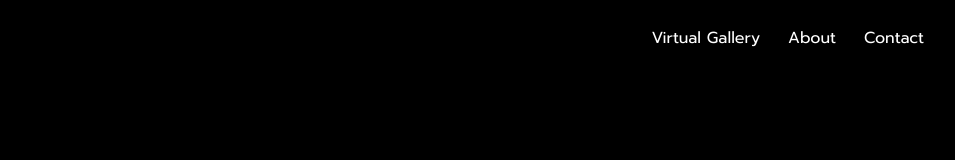
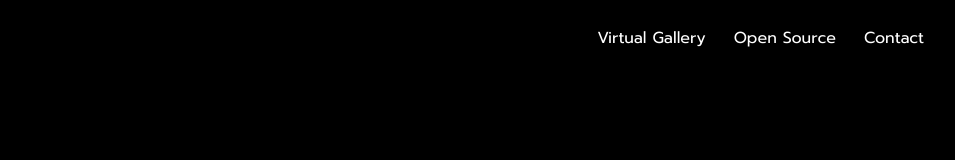
Before and after one commit to Futureblur/web, a Next.js app in the folder v3/: page / in a window 1280 px wide. Shown: the top 160 px of the page, without its empty margins (214-1169 px from the left). Built offline with nearby package versions, Linux system fonts and the light colour scheme.

Commit message:
Move some parts into separate components

```diff
--- a/v3/components/Header.js
+++ b/v3/components/Header.js
@@ -13,21 +13,23 @@ export default function Header() {
 			<div className={ styles.navBar }>
 				<div className={ styles.left }>
 					<a href={ "https://futureblur.com" } style={ { display: "flex" } }>
-						{/*<img className={ styles.logo } src={ "../images/Futureblur_Logo_White.svg" }*/ }
-						{/*	 alt={ "Futureblur Logo" }/>*/ }
 						<div className={ styles.logo }>
-							<ExportedImage src={ "../images/Futureblur_Logo_White.svg" } alt={ "Futureblur Logo" }
-										   layout={ "fixed" } width={ 188 } height={ 30 }/>
+							<Logo/>
 						</div>
 						<div className={ styles.logoIcon }>
-							<ExportedImage src={ "../images/Futureblur_Icon_White.svg" } alt={ "Futureblur Logo" }
-										   layout={ "fixed" } width={ 64 } height={ 30 }/>
-
-							{/*<img className={ styles.logoIcon } src={ "../images/Futureblur_Icon_White.svg" }*/ }
-							{/*	 alt={ "Futureblur Logo" }/>*/ }
+							<LogoIcon/>
 						</div>
 					</a>
 				</div>
+				<NavBarRight navBarActive={ navBarActive } toggleNavBar={ toggleNavBar }/>
+			</div>
+		</div>
+	)
+}
+
+function NavBarRight({ navBarActive, toggleNavBar }) {
+	return (
+		<>
 			{
 				navBarActive ?
 					<div className={ styles.burgerActive } onClick={ toggleNavBar }/> :
@@ -36,21 +38,37 @@ export default function Header() {
 			{
 				navBarActive ?
 					<div className={ styles.rightActive }>
+						<NavBarLinks/>
+					</div> :
+					<div className={ styles.right }>
+						<NavBarLinks/>
+					</div>
+			}
+		</>
+	)
+}
+
+function NavBarLinks() {
+	return (
+		<>
 			<a className={ styles.navLink } href={ "https://instagram.com/itsfutureblur" }>Virtual
 				Gallery</a>
-							<a className={ styles.navLink } href={ "#" }>About</a>
+			<a className={ styles.navLink } href={ "https://futureblur.com/github" }>Open Source</a>
 			<a className={ styles.navLink } href={ "https://futureblur.com/contact" }>Contact</a>
-						</div> :
-
-						<div className={ styles.right }>
-							<a className={ styles.navLink } href={ "https://instagram.com/itsfutureblur" }>Virtual
-								Gallery</a>
-							<a className={ styles.navLink } href={ "#" }>About</a>
-							<a className={ styles.navLink } href={ "https://futureblur.com/contact" }>Contact</a>
-						</div>
+		</>
+	)
 }
 
-			</div>
-		</div>
+function Logo() {
+	return (
+		<ExportedImage src={ "../images/Futureblur_Logo_White.svg" } alt={ "Futureblur Logo" }
+					   layout={ "fixed" } width={ 188 } height={ 30 }/>
 	)
 }
+
+function LogoIcon() {
+	return (
+		<ExportedImage src={ "../images/Futureblur_Icon_White.svg" } alt={ "Futureblur Logo" }
+					   layout={ "fixed" } width={ 64 } height={ 30 }/>
+	)
+}
```
Lines whose indentation alone changed are shown as unchanged.
